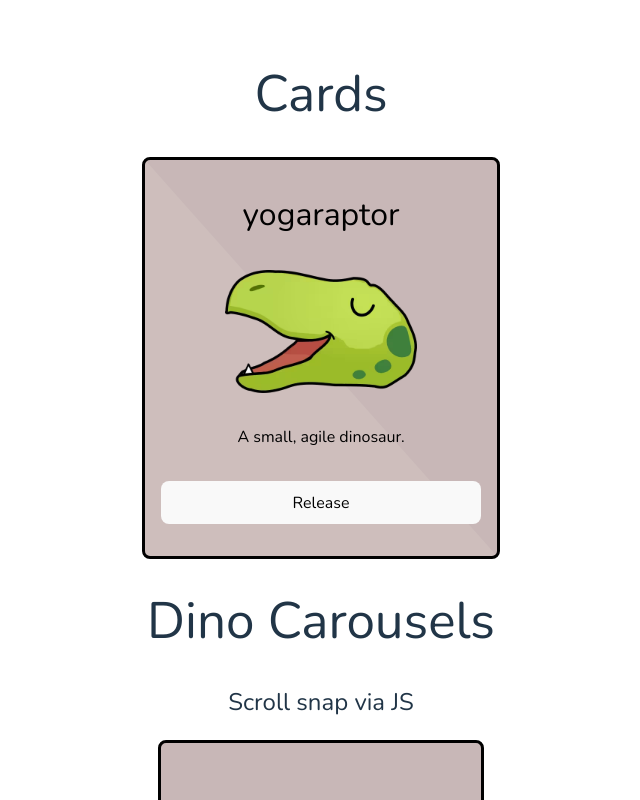
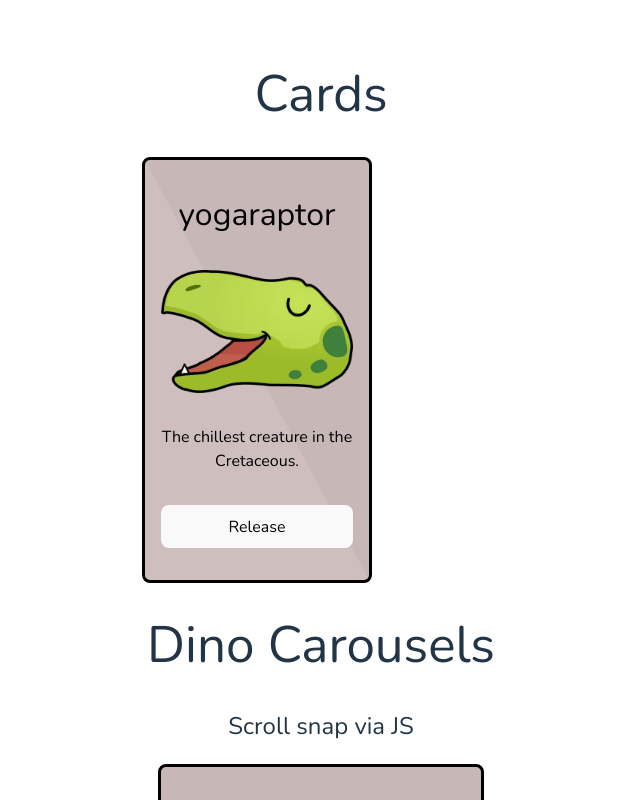
Before and after one commit to yogaraptor/testing-bites, a React (Vite) app: page / in a window 1280 px wide. Shown: the top 800 px of the page, without its empty margins (319-959 px from the left). Built offline with nearby package versions, Linux system fonts and the light colour scheme.

Commit message:
tweak theming and content

```diff
--- a/src/App.tsx
+++ b/src/App.tsx
@@ -28,7 +28,7 @@ function App() {
       <DinoCard
         name="Yogaraptor"
         image={yogaraptorLogo}
-        description="A small, agile dinosaur."
+        description="The chillest creature in the Cretaceous."
         onRelease={() => alert("Yogaraptor released!")}
       />
 
--- a/src/components/DinoCard.module.css
+++ b/src/components/DinoCard.module.css
@@ -2,7 +2,7 @@
   display: grid;
   grid-template-rows: auto auto 1fr;
   gap: 1rem;
-  max-width: 20rem;
+  max-width: 12rem;
   position: relative;
   padding: 1rem 1rem 2rem 1rem;
   overflow: hidden;
@@ -22,6 +22,7 @@
     margin: 0 auto;
   }
 
+  /* Shine effect */
   &::after {
     content: "";
     position: absolute;
@@ -29,8 +30,8 @@
     left: 0;
     right: 0;
     bottom: 0;
-    z-index: -1; /* Remove to break click button test */
-    background-color: rgba(255, 255, 232, 0.1);
+    z-index: -1; /* Remove or change to 1 to break the component by putting the highlight on top of content */
+    background-color: rgba(255, 255, 255, 0.1);
     clip-path: polygon(0 0, 100% 100%, 0 100%, 0 0);
   }
 }
--- a/src/index.css
+++ b/src/index.css
@@ -5,7 +5,7 @@
 
   color-scheme: light dark;
   color: rgba(255, 255, 255, 0.87);
-  background-color: #242424;
+  background-color: #7e6762;
 
   font-synthesis: none;
   text-rendering: optimizeLegibility;
```
